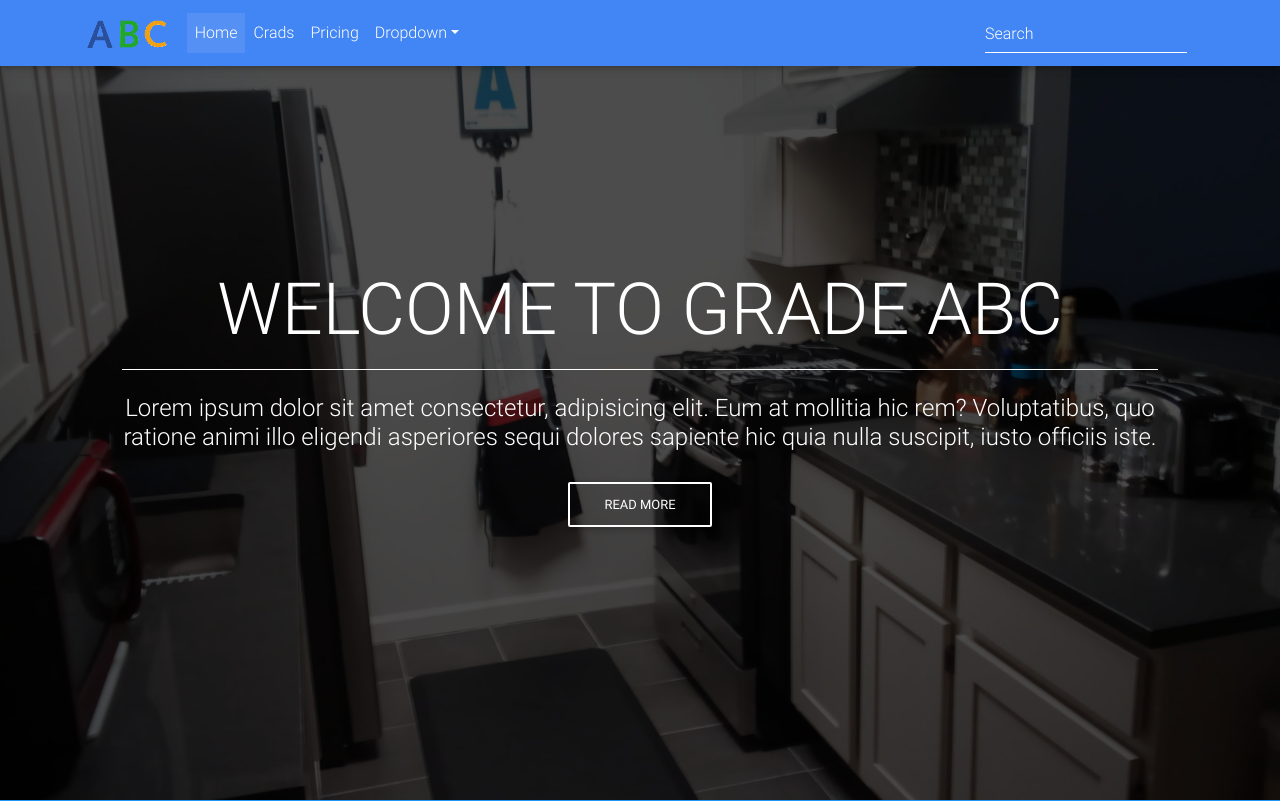
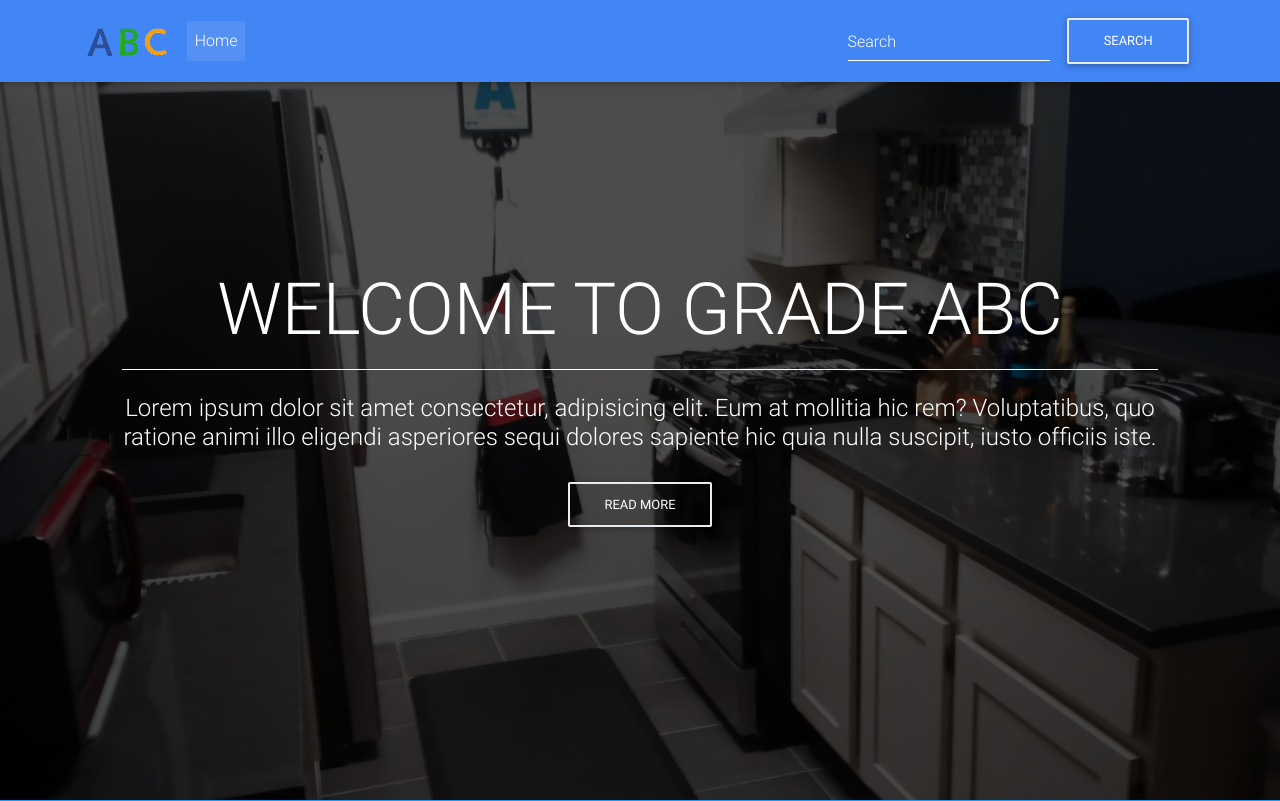
Before and after one commit to ARBSC/grade, a Flask app: page / in a window 1280 px wide. Shown: the top 801 px of the page. Run offline with Flask 2, Linux system fonts and the light colour scheme; some libraries are stand-ins or nearby versions.

Commit message:
Updated json structure, created jinija template consumption

```diff
--- a/api.py
+++ b/api.py
@@ -2,44 +2,50 @@ import os
 from sodapy import Socrata
 from ago import time_ago
 
+def get_json_data(search):
+    client = Socrata("data.cityofnewyork.us", os.environ['sodapy_key'])
 
-client = Socrata("data.cityofnewyork.us", os.environ['sodapy_key'])
-
-results = client.get("43nn-pn8j", limit=50, dba="BE JUICE", order='inspection_date')
-
-my_dict = {}
-my_list = []
-for i in results:
-    try:
-        my_dict["d"+i['inspection_date']]['score'] = i['score']
-        my_dict["d"+i['inspection_date']]['grade'] = i['grade']
-    except:
-        pass
+    results = client.get("43nn-pn8j", limit = 200, dba = search, order = 'inspection_date')
+    if results:
+        results = fix_data(results)
+        return results
+    return None
 
 
-    if "d"+i['inspection_date'] not in my_dict:
-        my_dict["d"+i['inspection_date']] = {"date" : i['inspection_date']}
-        my_dict["d"+i['inspection_date']]['time_ago'] = time_ago(i['inspection_date'])
-        my_dict["d"+i['inspection_date']]['id'] = i['camis']
-        my_dict["d"+i['inspection_date']]['phone'] = i['phone']
-        my_dict["d"+i['inspection_date']]['name'] = i['dba']
-        my_dict["d"+i['inspection_date']]['addr'] = i['building'] + i['street'] + ", " + i['boro'] + " " + i['zipcode']
-        my_dict["d"+i['inspection_date']]['phone'] = i['phone']
-        my_dict["d"+i['inspection_date']]['cuisine_description'] = i['cuisine_description']
-        my_dict["d"+i['inspection_date']]['critical_flag'] = []
-        my_dict["d"+i['inspection_date']]['critical_flag'].append(i['critical_flag'])
-        my_dict["d"+i['inspection_date']]['v_code'] = []
-        my_dict["d"+i['inspection_date']]['v_code'].append(i['violation_code'])
-        my_dict["d"+i['inspection_date']]['v_description'] = []
-        my_dict["d"+i['inspection_date']]['v_description'].append(i['violation_description'])
-        my_dict["d"+i['inspection_date']]['inspection_type'] = i['inspection_type']
-    else:
-        my_dict["d"+i['inspection_date']]['v_code'].append(i['violation_code'])
-        my_dict["d"+i['inspection_date']]['v_description'].append(i['violation_description'])
-        my_dict["d"+i['inspection_date']]['critical_flag'].append(i['critical_flag'])
+def fix_data(data):
+    my_dict = {}
+    my_list = []
 
+    for i in data:
+        try:
+            my_dict["d"+i['inspection_date']]['score'] = i['score']
+            my_dict["d"+i['inspection_date']]['grade'] = i['grade']
+        except:
+            pass
 
-for i in my_dict.values():
-    my_list.append(i)
+        if "d"+i['inspection_date'] not in my_dict:
+            my_dict["d"+i['inspection_date']] = {"date" : i['inspection_date']}
+            my_dict["d"+i['inspection_date']]['time_ago'] = time_ago(i['inspection_date'])
+            my_dict["d"+i['inspection_date']]['id'] = i.get('camis', None)
+            my_dict["d"+i['inspection_date']]['phone'] = i.get('phone', None)
+            my_dict["d"+i['inspection_date']]['name'] = i.get('dba', None)
+            my_dict["d"+i['inspection_date']]['addr'] = i.get('building', None) + " " + i.get('street', None) + ", " + i.get('boro', None) + " " + i.get('zipcode', '')
+            my_dict["d"+i['inspection_date']]['phone'] = i.get('phone', None)
+            my_dict["d"+i['inspection_date']]['cuisine_description'] = i.get('cuisine_description', None)
+            my_dict["d"+i['inspection_date']]['critical_flag'] = []
+            my_dict["d"+i['inspection_date']]['critical_flag'].append(i.get('critical_flag', None))
+            my_dict["d"+i['inspection_date']]['v_code'] = []
+            my_dict["d"+i['inspection_date']]['v_code'].append(i.get('violation_code', None))
+            my_dict["d"+i['inspection_date']]['v_description'] = []
+            my_dict["d"+i['inspection_date']]['v_description'].append(i.get('violation_description', None))
+            my_dict["d"+i['inspection_date']]['inspection_type'] = i.get('inspection_type', None)
+        else:
+            my_dict["d"+i['inspection_date']]['v_code'].append(i.get('violation_code', None))
+            my_dict["d"+i['inspection_date']]['v_description'].append(i.get('violation_description', None))
+            my_dict["d"+i['inspection_date']]['critical_flag'].append(i.get('critical_flag', None))
 
-my_list.reverse()
+    for i in my_dict.values():
+        my_list.append(i)
+
+    my_list.reverse()
+    return my_list
--- a/app.py
+++ b/app.py
@@ -1,15 +1,26 @@
-from api import my_list
-from flask import Flask, render_template, url_for
+from flask import Flask, render_template, url_for, request, jsonify
+from api import get_json_data
+
 
 app = Flask(__name__)
 
 
-@app.route('/cards')
-def cards():
-    return render_template('cards.html', data=my_list)
-
 @app.route('/')
 def index():
     return render_template('home.html')
+
+
+@app.route('/search/<search>', methods=['GET'])
+def search_info(search):
+
+    # pass search to api and return render template with info
+    results = get_json_data(search.upper())
+    if results:
+        return render_template('cards.html', data=results), 200
+    else:
+        return render_template('search_404.html'), 400
+    #jsonify(results)
+
+
 if __name__ == '__main__':
     app.run(debug=True)
--- a/static/css/style.css
+++ b/static/css/style.css
@@ -33,3 +33,9 @@ header,
 .mt-10, .my-10 {
     margin-top: 5rem!important;
 }
+
+.btn-outline-white {
+  border: 2px solid #e9ecef!important;
+  background-color: #e9ecef00!important;
+  color: #ffffff!important;
+}
--- a/templates/base.html
+++ b/templates/base.html
@@ -37,27 +37,12 @@
                      <span class="sr-only">(current)</span>
                      </a>
                   </li>
-                  <li class="nav-item">
-                     <a class="nav-link" href="{{ url_for('cards') }}">Crads</a>
-                  </li>
-                  <li class="nav-item">
-                     <a class="nav-link" href="#">Pricing</a>
-                  </li>
-                  <!-- Dropdown -->
-                  <li class="nav-item dropdown">
-                     <a class="nav-link dropdown-toggle" id="navbarDropdownMenuLink" data-toggle="dropdown"
-                        aria-haspopup="true" aria-expanded="false">Dropdown</a>
-                     <div class="dropdown-menu dropdown-primary" aria-labelledby="navbarDropdownMenuLink">
-                        <a class="dropdown-item" href="#">Action</a>
-                        <a class="dropdown-item" href="#">Another action</a>
-                        <a class="dropdown-item" href="#">Something else here</a>
-                     </div>
-                  </li>
                </ul>
                <!-- Links -->
                <form class="form-inline">
                   <div class="md-form my-0">
-                     <input class="form-control mr-sm-2" type="text" placeholder="Search" aria-label="Search">
+                     <input id="url" class="form-control mr-sm-2" type="text" placeholder="Search" aria-label="Search">
+                     <button onclick="fun()" type="button" class="btn btn-outline-white waves-effect">Search</button>
                   </div>
                </form>
             </div>
@@ -166,5 +151,12 @@
       <script type="text/javascript" src="{{ url_for('static', filename='js/bootstrap.min.js') }}"></script>
       <!-- MDB core JavaScript -->
       <script type="text/javascript" src="{{ url_for('static', filename='js/mdb.min.js') }}"></script>
+      <script>
+      function fun() {
+          var url = "http://127.0.0.1:5000/search/" + document.getElementById("url").value;
+          setTimeout(function(){window.location = url;});
+      }
+
+      </script>
    </body>
 </html>
--- /dev/null
+++ b/templates/search_404.html
@@ -0,0 +1 @@
+<h1>No data</h1>
```
Also changed, not shown: templates/cards.html (+14 -26 lines), templates/search.html (added, +7 -0 lines), README.md.
